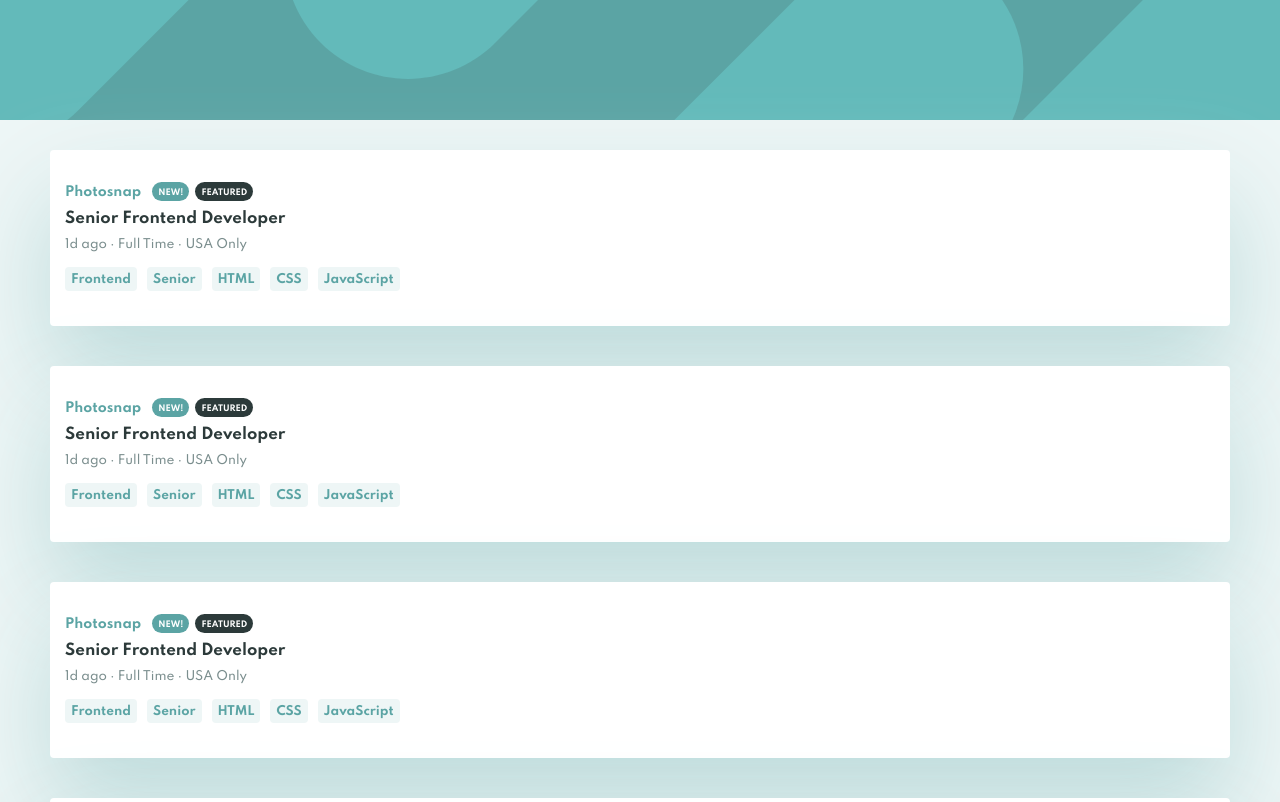
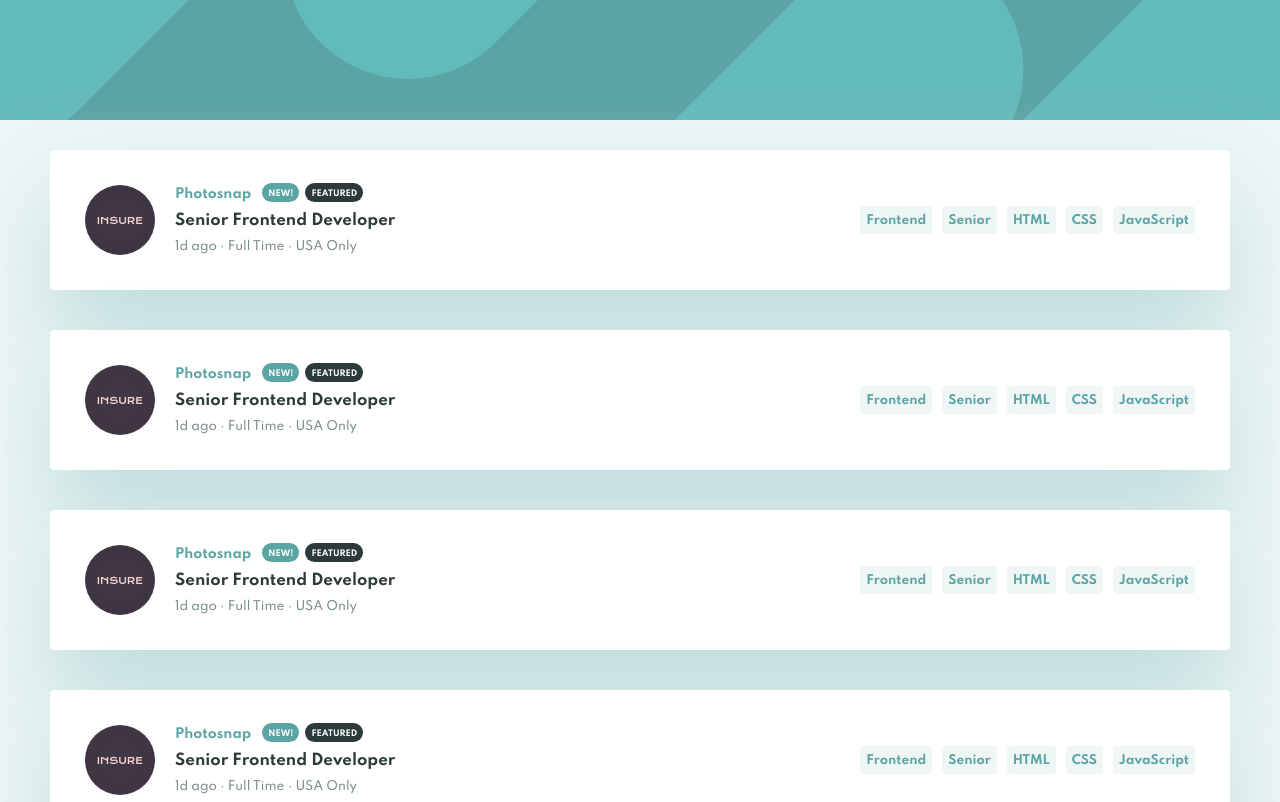
Before and after one commit to vilmarmjr/frontend-mentor-job-listing, a Vue app: page / in a window 1280 px wide. Shown: the top 802 px of the page. Built offline with nearby package versions, Linux system fonts and the light colour scheme.

Commit message:
add desktop card styles

```diff
--- a/src/components/Job.vue
+++ b/src/components/Job.vue
@@ -1,6 +1,8 @@
 <template>
   <div class="job card">
-    <img class="job__floating-logo" src="@/assets/images/insure.svg" />
+    <div class="job__main">
+      <img class="job__logo" src="@/assets/images/insure.svg" />
+      <div class="job__details">
         <div class="job__company">
           <span class="job__company-name">Photosnap</span>
           <div class="job__highlights">
@@ -10,6 +12,8 @@
         </div>
         <h1 class="job__position">Senior Frontend Developer</h1>
         <span class="job__information">1d ago · Full Time · USA Only</span>
+      </div>
+    </div>
     <hr class="job__hr" />
     <div class="job__languages">
       <span class="job__language">Frontend</span>
@@ -37,12 +41,27 @@ export default defineComponent({
 
 .job {
   display: grid;
-  grid-template-rows: 1fr;
   gap: 1rem;
   padding: 3.5rem 1.5rem;
   position: relative;
 
-  &__floating-logo {
+  @include gt-xs {
+    grid-template-columns: 1fr 1fr;
+    padding: 3.5rem;
+  }
+
+  &__main {
+    display: flex;
+    align-items: center;
+  }
+
+  &__details {
+    display: grid;
+    grid-template-rows: 1fr;
+    gap: 1rem;
+  }
+
+  &__logo {
     position: absolute;
     height: 4.5rem;
     width: 4.5rem;
@@ -51,7 +70,11 @@ export default defineComponent({
     transform: translateY(-50%);
 
     @include gt-xs {
-      display: none;
+      height: 7rem;
+      width: 7rem;
+      position: static;
+      transform: none;
+      margin-right: 2rem;
     }
   }
 
@@ -107,20 +130,34 @@ export default defineComponent({
 
   &__languages {
     display: flex;
+    align-items: center;
     flex-wrap: wrap;
+
+    @include gt-xs {
+      justify-content: flex-end;
+    }
   }
 
   &__language {
     font-size: 1.2rem;
     font-weight: 700;
-    padding: 0.6rem 0.6rem 0.4rem 0.6rem;
+    padding: 0.8rem 0.6rem 0.6rem 0.6rem;
     color: var(--primary);
     background: var(--neutral-300);
     border-radius: 0.4rem;
     margin-top: 0.5rem;
 
+    @include gt-xs {
+      margin-top: 0;
+      margin-left: 1rem;
+    }
+
     &:not(:last-child) {
       margin-right: 1rem;
+
+      @include gt-xs {
+        margin-right: 0;
+      }
     }
   }
 }
```
Lines whose indentation alone changed are shown as unchanged.
